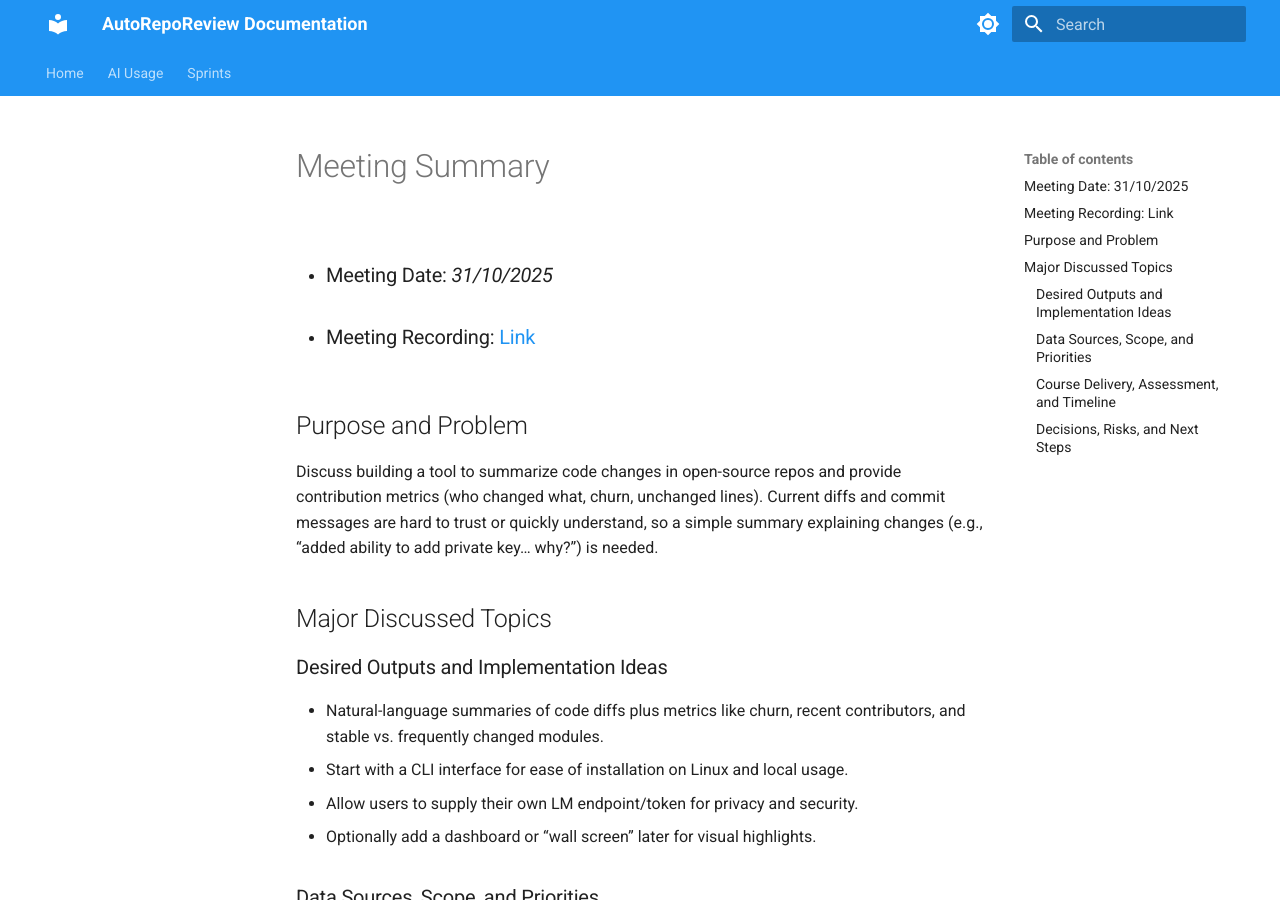
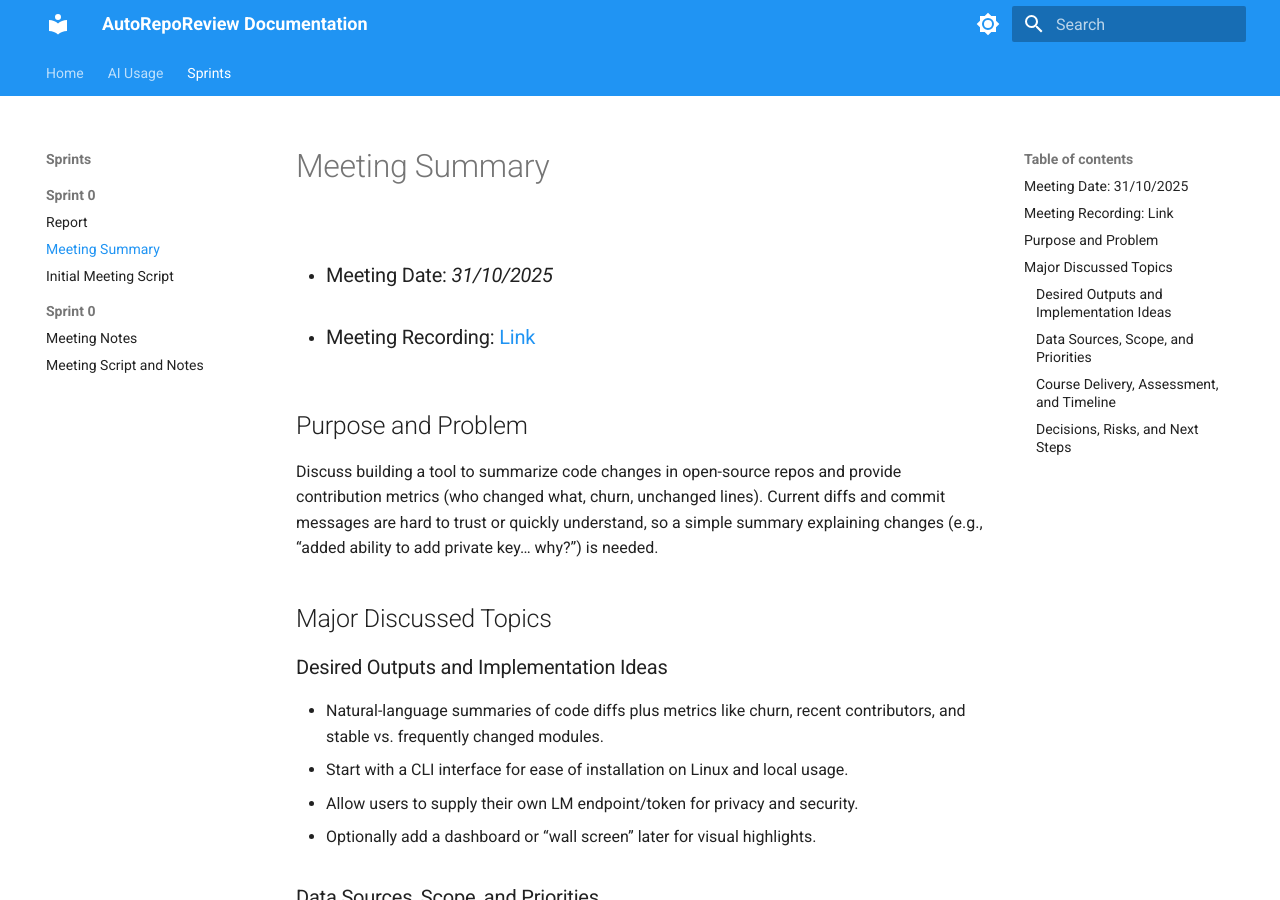
Before and after one commit to AutoRepoReviewITPD/AutoRepoReview, an MkDocs documentation site: the page built from docs/sprints/sprint-0/meeting-0.md, in a window 1280 px wide and 900 px high. Built offline with MkDocs 1.6.1 and Material for MkDocs 9.7.7, drawn with Linux system fonts in a browser that asks for light colours.

Commit message:
Add new sprint

```diff
--- a/mkdocs.yml
+++ b/mkdocs.yml
@@ -26,10 +26,14 @@ nav:
   - Home: index.md
   - AI Usage: ai-usage.md
   - Sprints:
-    - Sprint 0:
-      - sprints/sprint-0/report.md
-      - sprints/sprint-0/meeting-1.md
-      - sprints/sprint-0/script.md
+      - Sprint 0:
+          - sprints/sprint-0/report.md
+          - sprints/sprint-0/meeting-0.md
+          - sprints/sprint-0/script.md
+
+      - Sprint 0:
+          - sprints/sprint-1/meeting-1.md
+          - sprints/sprint-1/script.md
 
 markdown_extensions:
   - pymdownx.highlight:
```
